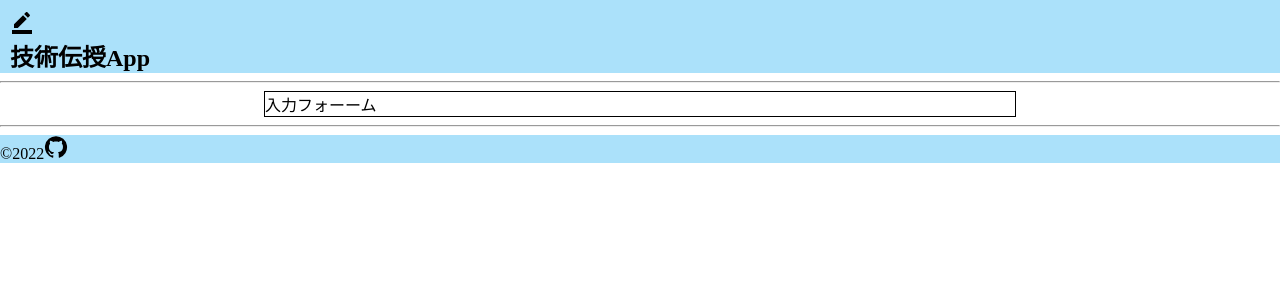
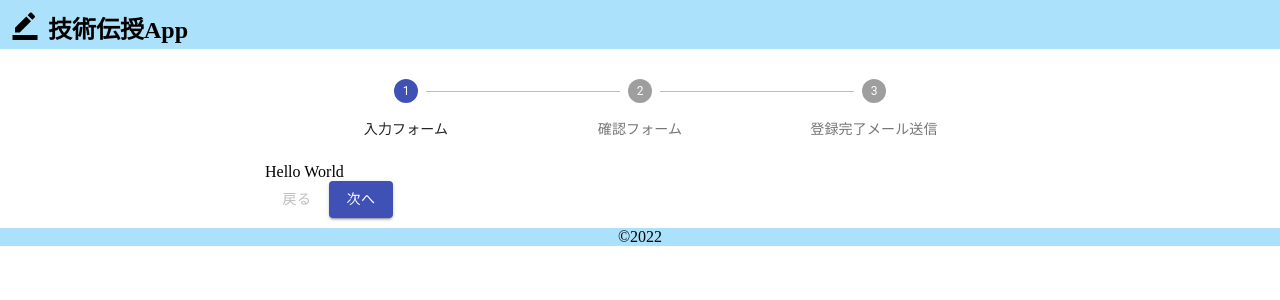
Before and after one commit to Toyo-Daichi/push-link, a React (Create React App) app in the folder frontend/: page / in a window 1280 px wide. Shown: the top 300 px of the page. Built offline with nearby package versions, Linux system fonts and the light colour scheme.

Commit message:
add: stepper

```diff
--- a/frontend/src/components/App.jsx
+++ b/frontend/src/components/App.jsx
@@ -1,28 +1,33 @@
+import { Grid } from '@material-ui/core'
 // components
-import Input from './Input'
+import Content from './Content'
 // style
 import classes from './App.module.scss'
 // icons
 import BorderColorIcon from '@mui/icons-material/BorderColor';
-import GitHubIcon from '@mui/icons-material/GitHub';
 
-export default () => {
+const App = () => {
 
   return (
     <div className='App'>
       <header>
-        <BorderColorIcon />
-        <h2>技術伝授App</h2>
+        <Grid container spacing={1}>
+          <Grid item xs={1.5}>
+            <BorderColorIcon sx={{fontSize:30}}/>
+          </Grid>
+          <Grid item xs={10.5}>
+            <h2>技術伝授App</h2>
+          </Grid>
+        </Grid>
       </header>
-      <hr />
       <div className={classes.container}>
-        <Input />
+        <Content />
       </div>
-      <hr />
       <footer>
         ©2022
-        <GitHubIcon />
       </footer>
     </div>
   );
 }
+
+export default App
--- a/frontend/src/components/App.module.scss
+++ b/frontend/src/components/App.module.scss
@@ -6,13 +6,14 @@ header{
 
 .container{
   max-width: 750px;
-  margin: 0 auto;
-  border: solid;
-  border-width: 1px;
-  border-color: black;
+  margin-top: 10px;
+  margin-bottom: 10px;
+  margin-left: auto;
+  margin-right: auto;
 }
 
 footer{
   margin: 0 auto;
   background-color: #ABE1FA;
+  text-align: center;
 }
--- /dev/null
+++ b/frontend/src/components/Content.jsx
@@ -0,0 +1,70 @@
+import { useState } from 'react'
+import { Button } from '@material-ui/core'
+import { Grid } from '@material-ui/core'
+import { Step } from '@material-ui/core'
+import { StepLabel } from '@material-ui/core'
+import { Stepper } from '@material-ui/core'
+
+const getSteps = ['入力フォーム', '確認フォーム', '登録完了メール送信']
+
+const getStepContent = (props) => {
+  switch (props.activeStep){
+    case 0:
+      return <div>Hello World</div>
+      // return <Input />
+      case 1:
+      return <div>Hello World</div>
+      // return <Confirm />
+      case 2:
+        return <div>Hello World</div>
+        // return <End />
+    default:
+      return 'Unknwon stepIndex'
+  }
+}
+
+const Content = () => {
+
+  const [activeStep, setActivStep] = useState(0)
+  const handleNext = () => {
+    setActivStep((prevActiveStep) => prevActiveStep+1)
+  }
+  const handleBack = () => {
+    setActivStep((prevActiveStep) => prevActiveStep-1)
+  }
+  const handleReset = () => {
+    setActivStep(0)
+  }
+
+  return (
+    <Grid container>
+      <Grid sm={12}>
+        <Stepper activeStep={0} alternativeLabel>
+          {getSteps.map((label) => (
+            <Step key={label}>
+              <StepLabel>{label}</StepLabel>
+            </Step>
+          ))}
+        </Stepper>
+        {activeStep === getSteps.length ?(
+          <div>
+            <Button onClick={handleReset}>リセット</Button>
+          </div>
+          ) : (
+          <div>
+            {getStepContent({activeStep})}
+            <Button disabled={activeStep === 0} onClick={handleBack}>
+              戻る
+            </Button>
+            <Button variant='contained' color='primary' onClick={handleNext}>
+              {activeStep === getSteps.length - 1 ? '送信' : '次へ'}
+            </Button>
+          </div>
+          )
+        }
+      </Grid>
+    </Grid>
+  )
+}
+
+export default Content
--- a/frontend/src/components/Input.jsx
+++ /dev/null
@@ -1,9 +0,0 @@
-
-
-export default () => {
-  return (
-    <>
-      入力フォーーム
-    </>
-  )
-}
```
